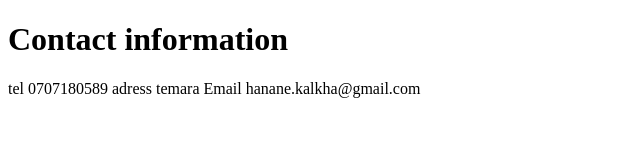
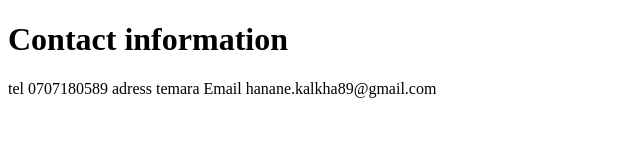
Before and after one commit to HananeKal/pratiqueGit, a plain HTML site: page contactus.html in a window 1280 px wide. Shown: the full height of the page, 0-640 px from the left. Drawn offline with Linux system fonts and the light colour scheme.

Commit message:
modification email dans la page contact.html

```diff
--- a/contactus.html
+++ b/contactus.html
@@ -8,7 +8,7 @@
 	<p>
 		tel 0707180589
 		adress temara
-		Email hanane.kalkha@gmail.com
+		Email hanane.kalkha89@gmail.com
 	</p>
 </body>
 </html>
```
